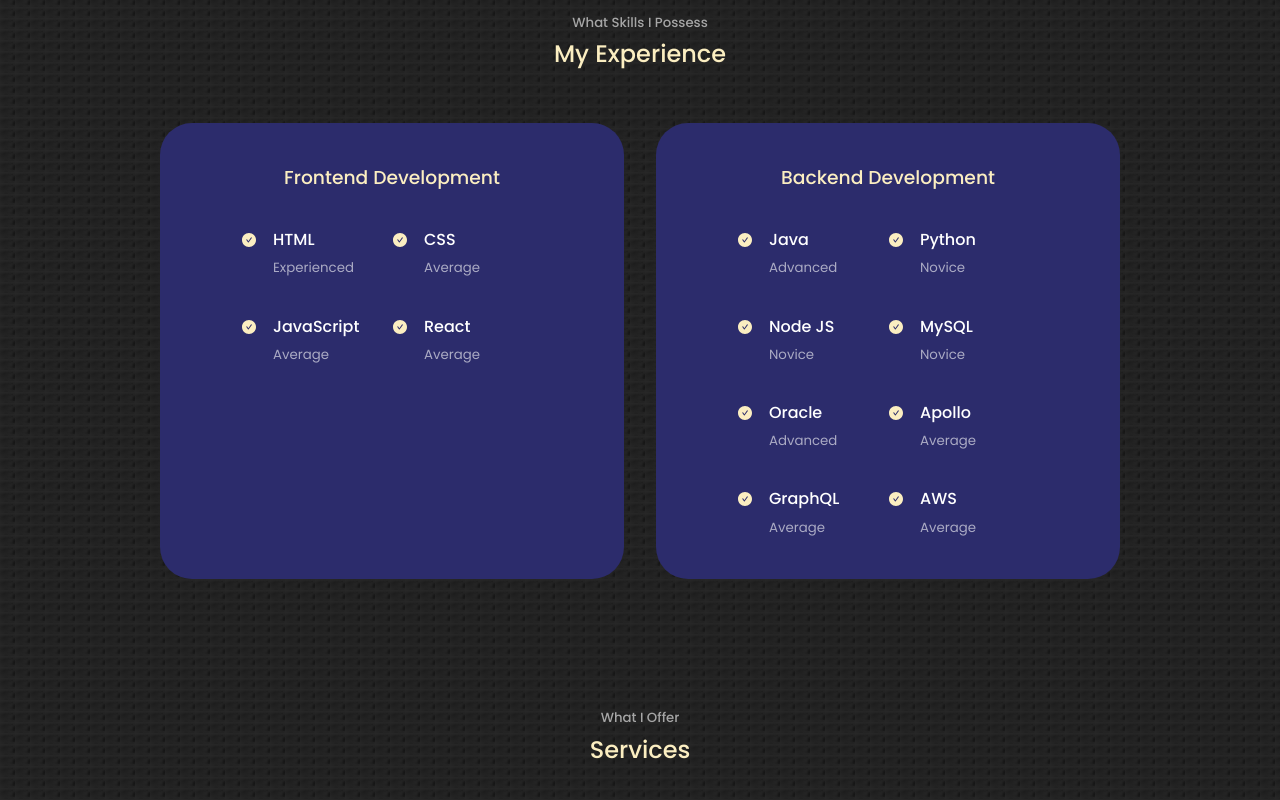
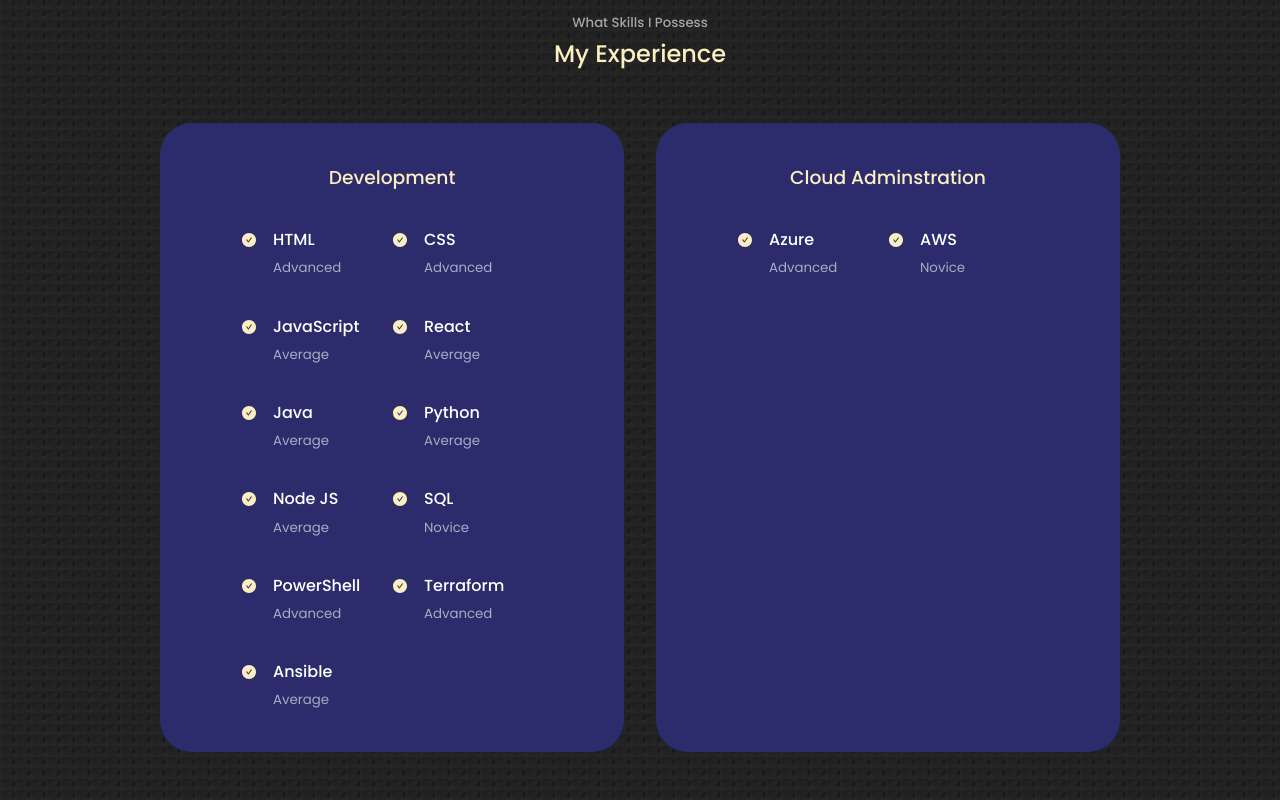
Before and after one commit to therinMody/portfolioWebsite, a React (Create React App) app: page / in a window 1280 px wide. Shown: the part 1720-2520 px from the top of the page. Built offline with nearby package versions, Linux system fonts and the light colour scheme.

Commit message:
Updating my experience section

```diff
--- a/src/components/experience/Experience.jsx
+++ b/src/components/experience/Experience.jsx
@@ -10,20 +10,20 @@ const Experience = () => {
 
       <div className="container experience__container">
         <div className="experience__frontend">
-          <h3>Frontend Development</h3>
+          <h3>Development</h3>
           <div className="experience__content">
             <article className='experience__details'>
               <AiFillCheckCircle  className='experience__details-icon'/>
               <div>
                 <h4>HTML</h4>
-                <small className="text-light">Experienced</small>
+                <small className="text-light">Advanced</small>
               </div>
             </article>
             <article className='experience__details'>
               <AiFillCheckCircle  className='experience__details-icon'/>
               <div>
                 <h4>CSS</h4>
-                <small className="text-light">Average</small>
+                <small className="text-light">Advanced</small>
               </div>
             </article>
             <article className='experience__details'>
@@ -40,19 +40,11 @@ const Experience = () => {
                 <small className="text-light">Average</small>
               </div>
             </article>
-          </div>
-        </div>
-
-        {/*END OF FRONTEND */}
-
-        <div className="experience__backend">
-          <h3>Backend Development</h3>
-          <div className="experience__content">
             <article className='experience__details'>
               <AiFillCheckCircle  className='experience__details-icon'/>
               <div>
                 <h4>Java</h4>
-                <small className="text-light">Advanced</small>
+                <small className="text-light">Average</small>
               </div>
 
             </article>
@@ -60,7 +52,7 @@ const Experience = () => {
               <AiFillCheckCircle  className='experience__details-icon'/>
               <div>
                 <h4>Python</h4>
-                <small className="text-light">Novice</small>
+                <small className="text-light">Average</small>
               </div>
 
             </article>
@@ -68,14 +60,14 @@ const Experience = () => {
               <AiFillCheckCircle  className='experience__details-icon'/>
               <div>
                 <h4>Node JS</h4>
-                <small className="text-light">Novice</small>
+                <small className="text-light">Average</small>
               </div>
 
             </article>
             <article className='experience__details'>
               <AiFillCheckCircle  className='experience__details-icon'/>
               <div>
-                <h4>MySQL</h4>
+                <h4>SQL</h4>
                 <small className="text-light">Novice</small>
               </div>
 
@@ -83,7 +75,7 @@ const Experience = () => {
             <article className='experience__details'>
               <AiFillCheckCircle className='experience__details-icon'/>
               <div>
-                <h4>Oracle</h4>
+                <h4>PowerShell</h4>
                 <small className="text-light">Advanced</small>
               </div>
 
@@ -91,26 +83,40 @@ const Experience = () => {
             <article className='experience__details'>
               <AiFillCheckCircle className='experience__details-icon'/>
               <div>
-                <h4>Apollo</h4>
-                <small className="text-light">Average</small>
+                <h4>Terraform</h4>
+                <small className="text-light">Advanced</small>
               </div>
 
             </article>
             <article className='experience__details'>
               <AiFillCheckCircle className='experience__details-icon'/>
               <div>
-                <h4>GraphQL</h4>
+                <h4>Ansible</h4>
                 <small className="text-light">Average</small>
               </div>
 
             </article>
+          </div>
+        </div>
+
+        {/*END OF FRONTEND */}
+
+        <div className="experience__backend">
+          <h3>Cloud Adminstration</h3>
+          <div className="experience__content">
             <article className='experience__details'>
-              <AiFillCheckCircle className='experience__details-icon'/>
+              <AiFillCheckCircle  className='experience__details-icon'/>
+              <div>
+                <h4>Azure</h4>
+                <small className="text-light">Advanced</small>
+              </div>
+            </article>
+            <article className='experience__details'>
+              <AiFillCheckCircle  className='experience__details-icon'/>
               <div>
                 <h4>AWS</h4>
-                <small className="text-light">Average</small>
+                <small className="text-light">Novice</small>
               </div>
-
             </article>
           </div>
         </div>
```
